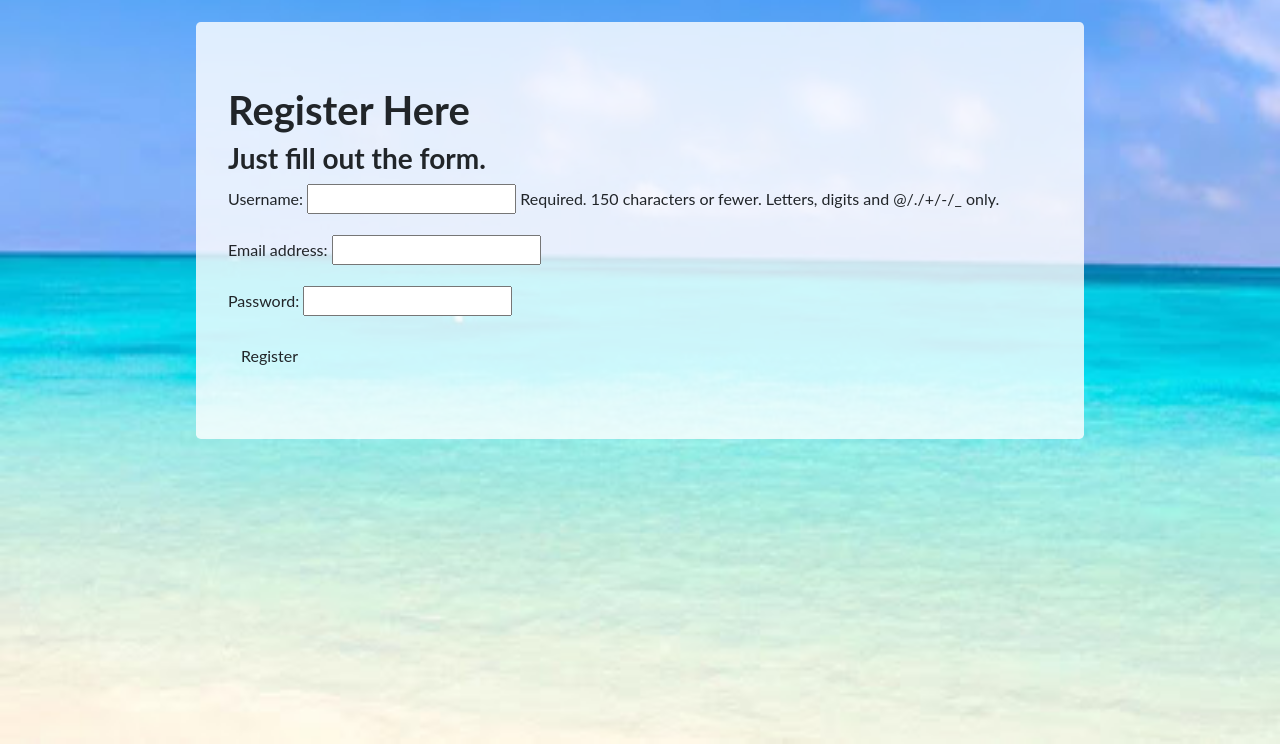
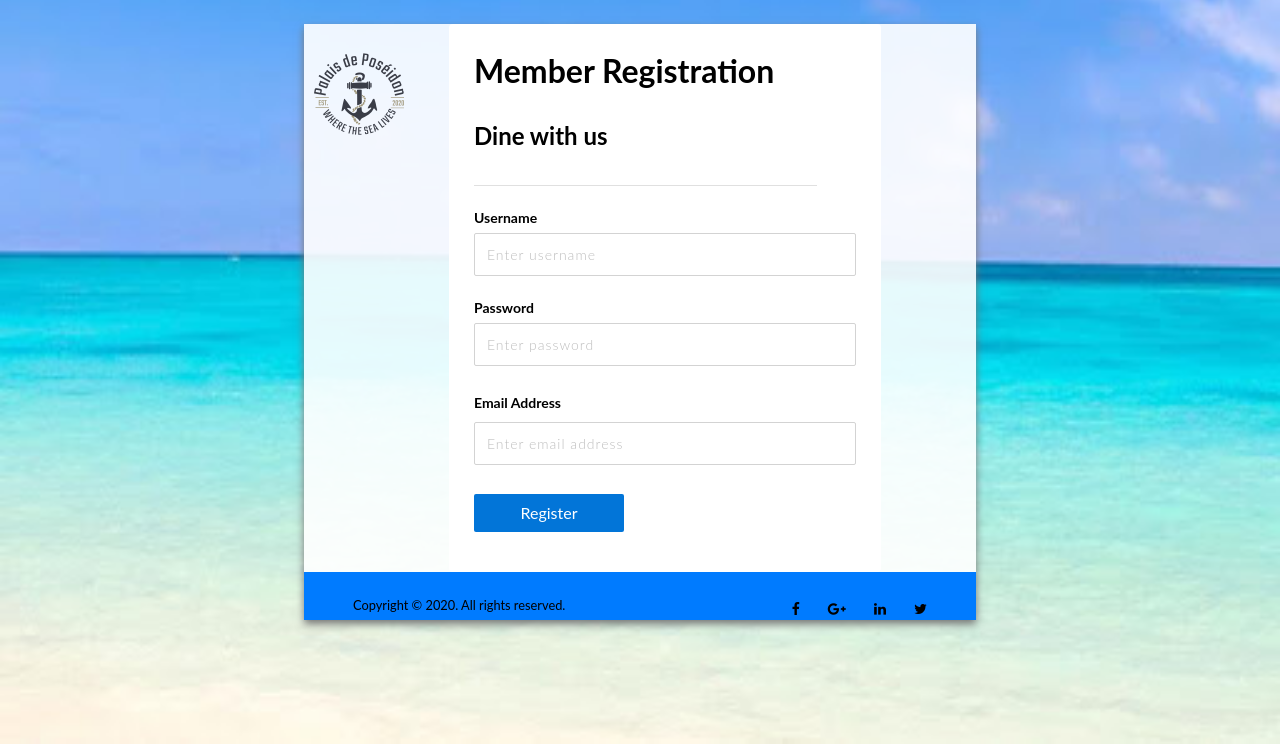
Before and after one commit to jmuratov98/CSC322-Project, a Django app: page /users/register/ in a window 1280 px wide. Shown: the part 56-800 px from the top of the page. Run offline with Django 3.2, Linux system fonts and the light colour scheme; some libraries are stand-ins or nearby versions.

Commit message:
FE revisions to form pages

```diff
--- a/cuisino/static/css/project/main.css
+++ b/cuisino/static/css/project/main.css
@@ -41,6 +41,8 @@ h6 {
 }
 .container{
     /* opacity: 1; */
+    /* content-top: 2%
+    background-color: rgba(255, 255, 255, 0.9); */
 }
 .bodycontainer{
 
@@ -62,6 +64,10 @@ h6 {
     width: 50%; */
     /* background-size: 120% 120%; */
 }
+.menudiv {
+    margin-top: 2%
+}
+
 .centertxt,
 #content {
     text-align: center;
--- a/cuisino/templates/users/register.html
+++ b/cuisino/templates/users/register.html
@@ -1,26 +1,58 @@
-{% extends "users/base.html" %}
+{% extends 'users/base.html' %}
 {% load static %}
-{% block stylesheets %}{% endblock %}
+
+{% block stylesheets %}
+<link rel="stylesheet" type="text/css" href="{% static 'css/users/main.css' %}">
+{% endblock %}
+
 {% block body_block %}
-<title>Assiette de Poséidon ψ Registration</title>
-<div class="container">
-    <div class="jumbotron">
-      {% if registered %}
-        <h1>Thank you for registering!</h1>
-      {% else %}
-        <h1>Register Here</h1>
-        <h3>Just fill out the form.</h3>
+<title>Assiette de Poséidon ψ Member Registeration Page</title>
 
-        <form enctype="multipart/form-data" method="POST">
-          {% csrf_token %}
-          {{ user_form.as_p }}
-          <input type="submit" class="save btn btn-default" value="Register">
-        </form>
-
-      {% endif %}
-
+<div class="container-fluid px-1 px-md-5 px-lg-1 px-xl-5 py-4 mx-auto" style="width: 60%; margin-left: auto; margin-right: auto;">
+    <div class="card card0 border-0"  style="background-color: rgba(255, 255, 255, 0.9); ">
+        <div class="row d-flex">
+                    <div class="row" style="display: flex; ">
+                        <img src="{% static 'img/logo.png' %}" class="logo">
+                    </div>
+            <div class="col-xl-9" style="padding-left: auto; padding-right: 0%; ">
+                <div class="card2 card border-0 px-4 py-4">
+                    <div class="row mb-4 px-3">
+                        <h2 class="mb-0 mr-4 mt-1">Member Registration</h2>
+                    </div>
+                    <div class="row mb-4 px-3">
+                        <h4 class="mb-0 mr-4 mt-2">Dine with us</h4>
+                    </div>
+                    <div class="row px-3 mb-4">
+                        <div class="line"></div>
+                        <div class="line"></div>
+                    </div>
+                    <form method="POST">
+                        {% csrf_token %}
+                        <div class="row px-3">
+                            <label class="mb-1">
+                                <h6 class="mb-0 text-sm">Username</h6>
+                            </label>
+                            <input class="mb-4" type="text" name="username" placeholder="Enter username">
+                        </div>
+                        <div class="row px-3"> <label class="mb-1">
+                                <h6 class="mb-0 text-sm">Password</h6>
+                            </label> <input type="password" name="password" placeholder="Enter password"> </div>
+                        <br>
+                        <div class="row px-3"> <label class="mb-2">
+                                <h6 class="mb-0 text-sm">Email Address</h6>
+                            </label> <input type="email" name="email" placeholder="Enter email address"> </div>
+                        <br>
+                        <div class="row mb-3 px-3"> <button type="submit" class="btn btn-blue text-center">Register</button> </div>
+                    </form>
+                </div>
+            </div>
+        </div>
+        <div class="bg-primary py-4" style="height: 15px">
+            <div class="row px-3">
+                <small class="ml-4 ml-sm-5 mb-2">Copyright &copy; 2020. All rights reserved.</small>
+                <div class="social-contact ml-4 ml-sm-auto"> <span class="fa fa-facebook mr-4 text-sm"></span> <span class="fa fa-google-plus mr-4 text-sm"></span> <span class="fa fa-linkedin mr-4 text-sm"></span> <span class="fa fa-twitter mr-4 mr-sm-5 text-sm"></span> </div>
+            </div>
+        </div>
     </div>
-
-  </div>
-
+</div>
 {% endblock %}
```
Also changed, not shown: cuisino/templates/restaurant/index.html (+6 -1 lines), cuisino/templates/users/apply.html (+53 -21 lines), cuisino/templates/users/login.html (+9 -22 lines), cuisino/db.sqlite3, cuisino/static/css/restaurant/main.css (line endings or trailing spaces).
